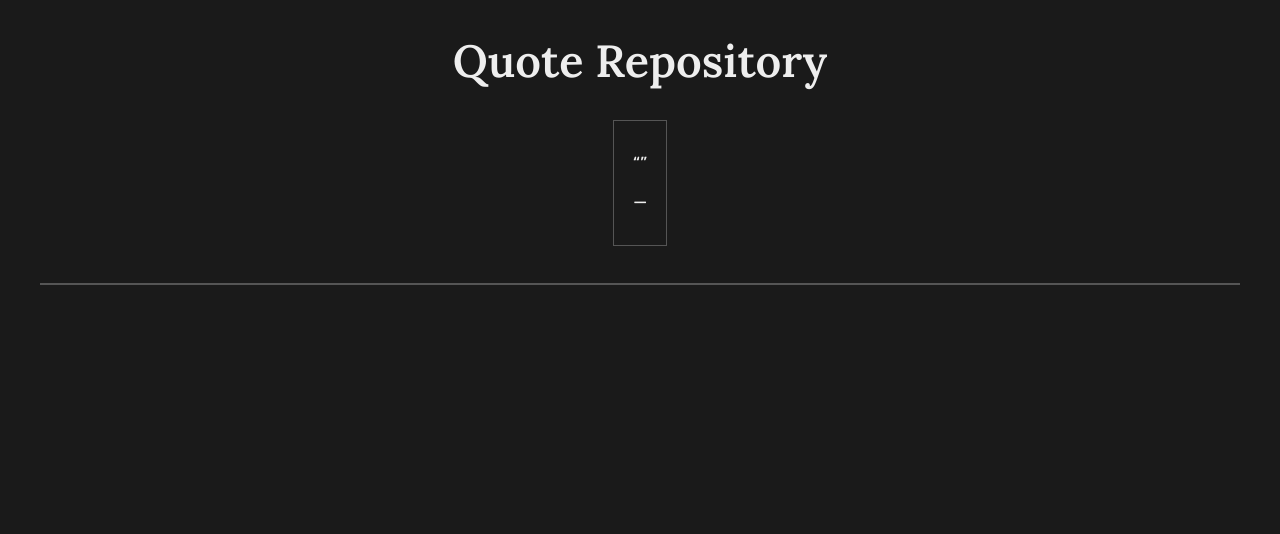
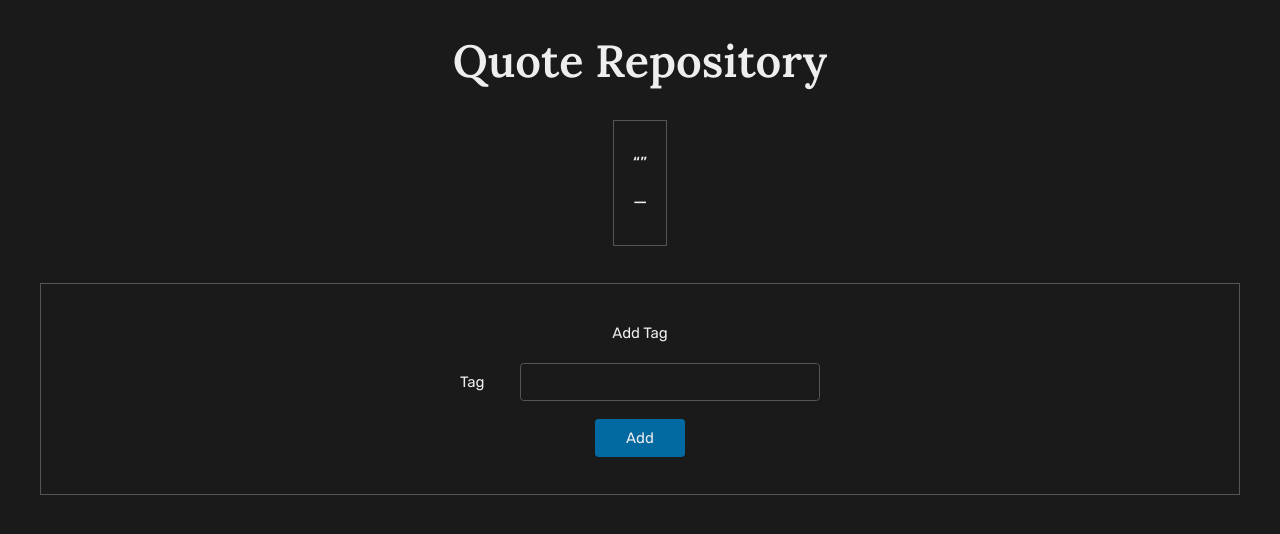
Before and after one commit to GustavoSouza123/quote-repository, a React (Vite) app in the folder frontend/: page /tags/add in a window 1280 px wide. Shown: the top 534 px of the page. Built offline with nearby package versions, Linux system fonts and the light colour scheme; no server answers.

Commit message:
add tags with routing

```diff
--- a/frontend/src/components/AddQuote.jsx
+++ b/frontend/src/components/AddQuote.jsx
@@ -67,6 +67,7 @@ export default function AddQuote() {
                 onSubmit={handleSubmit}
             >
                 <div className="">Add quote</div>
+
                 <div className="w-[360px] flex justify-between items-center">
                     <label htmlFor="quote">Quote</label>
                     <textarea
--- /dev/null
+++ b/frontend/src/components/AddTag.jsx
@@ -0,0 +1,57 @@
+import React from 'react';
+import { useState, useEffect } from 'react';
+import axios from 'axios';
+import { useNavigate } from 'react-router-dom';
+
+export default function AddQuote() {
+    const navigate = useNavigate();
+
+    const values = {
+        tag: '',
+    };
+
+    const [data, setData] = useState(values);
+
+    const handleInput = (event) => {
+        setData({ ...data, [event.target.name]: event.target.value });
+    };
+
+    const handleSubmit = async (e) => {
+        e.preventDefault();
+        await axios
+            .post(`http://localhost:8000/api/tags/`, data)
+            .then(() => navigate('/'))
+            .catch((error) => console.log(error));
+    };
+
+    return (
+        <>
+            <form
+                className="w-full flex flex-col items-center gap-5 py-10"
+                method="post"
+                onSubmit={handleSubmit}
+            >
+                <div className="">Add Tag</div>
+
+                <div className="w-[360px] flex justify-between items-center">
+                    <label htmlFor="author">Tag</label>
+                    <input
+                        type="text"
+                        name="tag"
+                        id="tag"
+                        onChange={handleInput}
+                        className="w-80 h-10 bg-transparent border border-gray outline-none px-2 rounded"
+                    />
+                </div>
+
+                <div className="flex justify-center">
+                    <input
+                        type="submit"
+                        value="Add"
+                        className="w-24 bg-blue px-3 py-2 rounded cursor-pointer"
+                    />
+                </div>
+            </form>
+        </>
+    );
+}
--- a/frontend/src/components/Quotes.jsx
+++ b/frontend/src/components/Quotes.jsx
@@ -76,6 +76,7 @@ export default function Quotes() {
     };
 
     const handleAddTagBtnClick = () => {
+        navigate('tags/add');
         // setIsAdding(true);
         // setFormTable('tags');
     };
--- a/frontend/src/index.jsx
+++ b/frontend/src/index.jsx
@@ -9,6 +9,7 @@ import Quotes from './components/Quotes';
 import QuoteContent, { loader as quoteLoader } from './components/QuoteContent';
 import AddQuote, { loader as addQuoteLoader } from './components/AddQuote';
 import EditQuote from './components/EditQuote';
+import AddTag from './components/AddTag';
 
 const router = createBrowserRouter([
     {
@@ -40,6 +41,7 @@ const router = createBrowserRouter([
                     },
                     {
                         path: 'tags/add',
+                        element: <AddTag />,
                     },
                     {
                         path: 'tags/edit',
```
